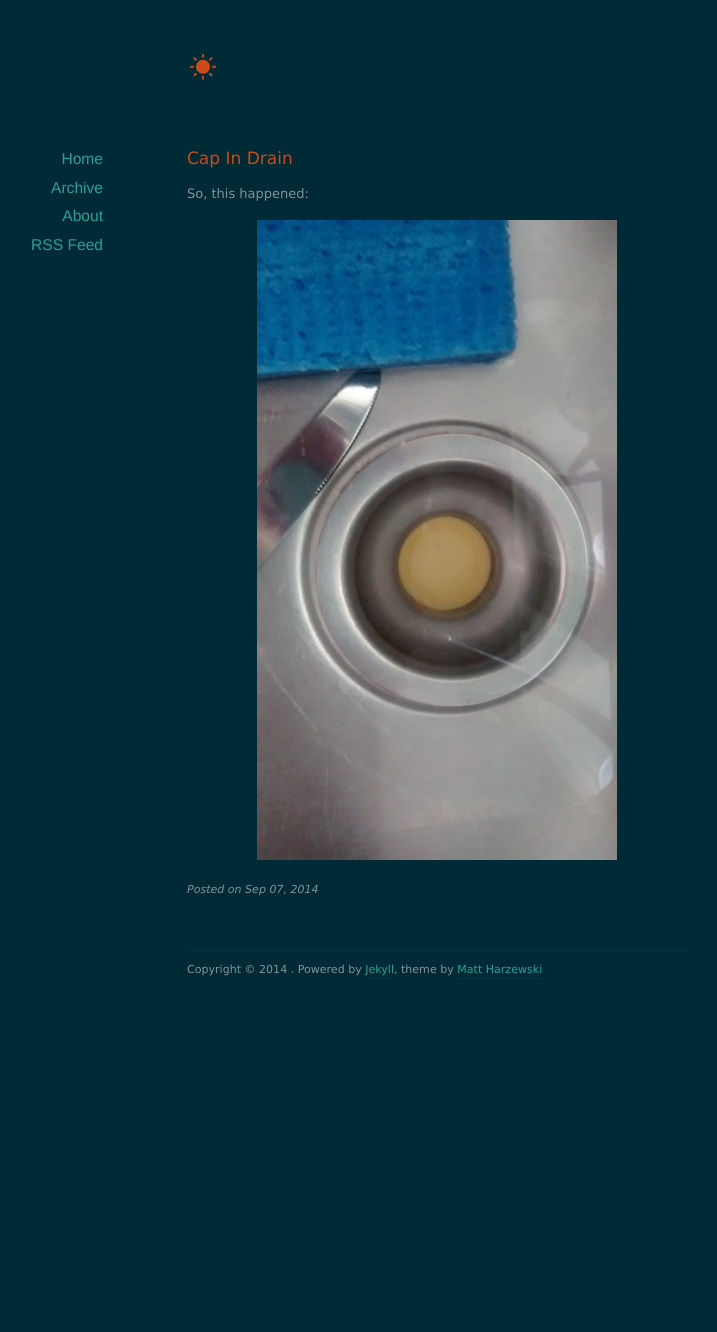
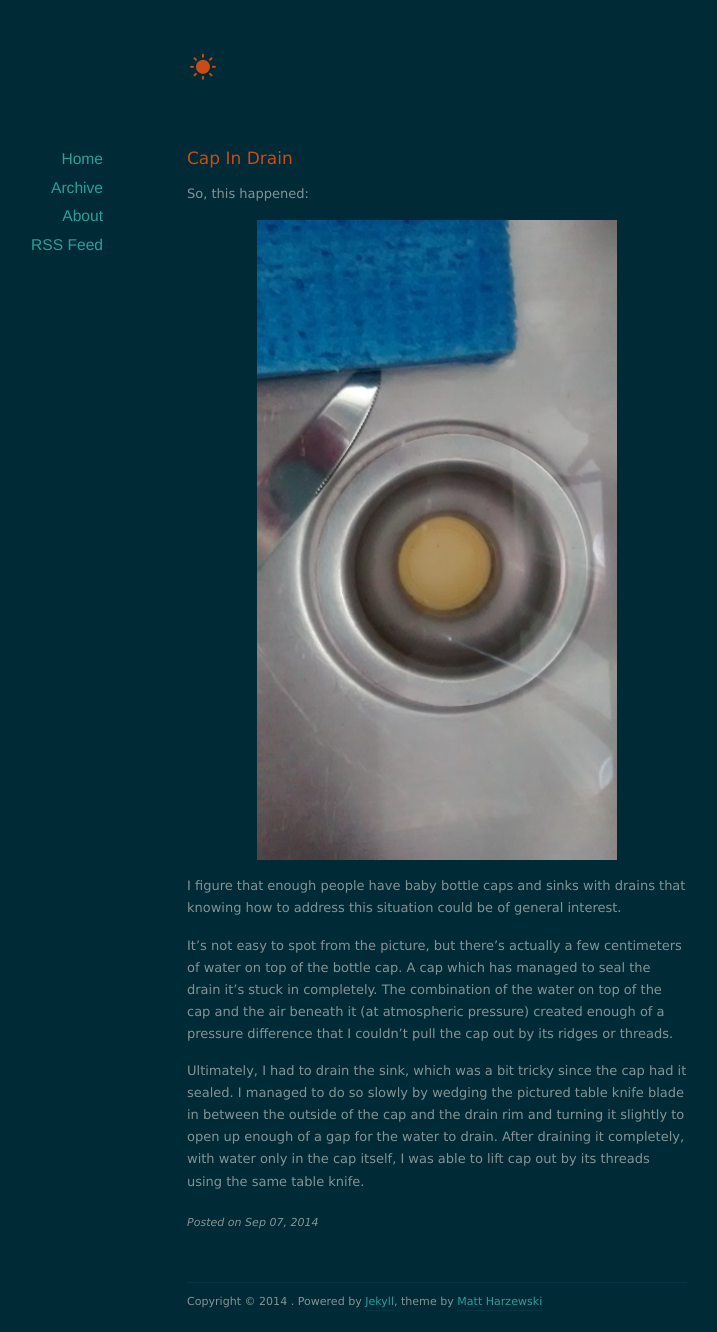
Before and after one commit to termain/termain.github.io, a Jekyll site: the page built from _posts/2014-09-07-cap_in_drain.md, in a window 1280 px wide. Shown: the whole page, without its empty margins (203-920 px from the left). Built offline with Jekyll 4.4.1, drawn with Linux system fonts in a browser that asks for light colours; nearby versions of some CDN libraries; before the commit the page ends 1000 px from its top, so only the background shows below that.

Commit message:
Completed post

```diff
--- a/_posts/2014-09-07-cap_in_drain.md
+++ b/_posts/2014-09-07-cap_in_drain.md
@@ -6,3 +6,9 @@ layout: post
 So, this happened:
 
 ![Bottle Cap In Drain](/assets/cap_in_drain.jpg)
+
+I figure that enough people have baby bottle caps and sinks with drains that knowing how to address this situation could be of general interest.
+
+It's not easy to spot from the picture, but there's actually a few centimeters of water on top of the bottle cap. A cap which has managed to seal the drain it's stuck in completely. The combination of the water on top of the cap and the air beneath it (at atmospheric pressure) created enough of a pressure difference that I couldn't pull the cap out by its ridges or threads.
+
+Ultimately, I had to drain the sink, which was a bit tricky since the cap had it sealed. I managed to do so slowly by wedging the pictured table knife blade in between the outside of the cap and the drain rim and turning it slightly to open up enough of a gap for the water to drain. After draining it completely, with water only in the cap itself, I was able to lift cap out by its threads using the same table knife.
```
